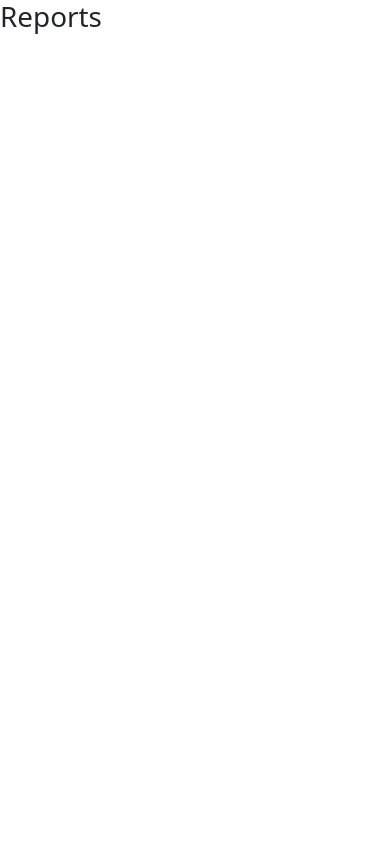
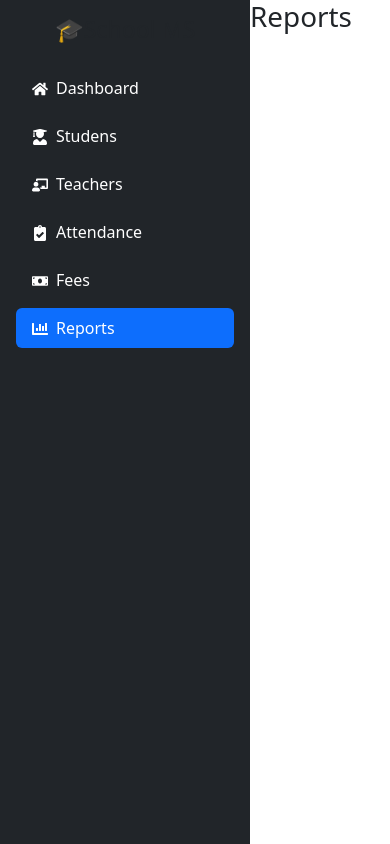
Before and after one commit to soniaamal/school-management-system, a React (Vite) app in the folder frontend/school-management-ui/: page /reports in a window 390 px wide. Built offline with nearby package versions, Linux system fonts and the light colour scheme.

Commit message:
Built responsive sidebar navigation

```diff
--- a/frontend/school-management-ui/src/App.jsx
+++ b/frontend/school-management-ui/src/App.jsx
@@ -1,3 +1,5 @@
+import { Route, Routes } from 'react-router-dom';
+import MainLayout from './layouts/MainLayout';
 import Dashboard from './pages/Dashboard';
 import Students from './pages/Students';
 import Teachers from './pages/Teachers';
@@ -6,20 +8,25 @@ import Fees from './pages/Fees';
 import Reports from './pages/Reports';
 import Login from './pages/Login';
 import NotFound from './pages/NotFound';
-import { Route, Routes } from 'react-router-dom';
 
 function App() {
   return (
     <Routes>
-      <Route path='/' element={<Dashboard />} />
+
       <Route path='/login' element={<Login />} />
+
+      <Route path='/' element={<MainLayout />} >
+      <Route index element={<Dashboard />} />
       <Route path='/students' element={<Students />} />
       <Route path='/teachers' element={<Teachers />} />
       <Route path='/attendance' element={<Attendance />} />
       <Route path='/fees' element={<Fees />} />
       <Route path='/reports' element={<Reports />} />
+      </Route>
       <Route path='**' element={<NotFound />} />
     </Routes>
+
+
   );
 }
 
--- /dev/null
+++ b/frontend/school-management-ui/src/components/Sidebar.jsx
@@ -0,0 +1,77 @@
+import { NavLink } from "react-router-dom";
+
+import {
+    FaHome,
+    FaUserGraduate,
+    FaChalkboardTeacher,
+    FaClipboardCheck,
+    FaMoneyBill,
+    FaChartBar,
+} from "react-icons/fa";
+
+const menuItems = [
+    {
+        name: "Dashboard",
+        path: "/",
+        icon: FaHome,
+    },
+    {
+        name: "Studens",
+        path: "/students",
+        icon: FaUserGraduate,
+    },
+    {
+        name: "Teachers",
+        path: "/teachers",
+        icon: FaChalkboardTeacher,
+    },
+    {
+        name: "Attendance",
+        path: "/attendance",
+        icon: FaClipboardCheck,
+    },
+    {
+        name: "Fees",
+        path: "/fees",
+        icon: FaMoneyBill,
+    },
+    {
+        name: "Reports",
+        path: "/reports",
+        icon: FaChartBar,
+    },
+];
+
+function Sidebar() {
+    return (
+        <div
+            className="bg-dark text-whit vh-100 p-3"
+            style={{ width: "250px" }}
+        >
+            <h3 className="text-center mb-4">🎓School MS</h3>
+
+             <nav className="nav flex-column">
+                {menuItems.map((item) => {
+                    const Icon = item.icon;
+                    return (
+                        <NavLink
+                            key={item.path}
+                            to={item.path}
+                            className={({ isActive }) =>
+                                isActive
+                                    ? "nav-link text-white bg-primary rounded mb-2"
+                                    : "nav-link text-white mb-2"
+                            }
+                        >
+                            <Icon className="me-2" />
+                            {item.name}
+                        </NavLink>
+                    );
+                })}
+
+              </nav>
+        </div>
+  );
+}
+
+export default Sidebar;
--- a/frontend/school-management-ui/src/layouts/MainLayout.jsx
+++ b/frontend/school-management-ui/src/layouts/MainLayout.jsx
@@ -1,8 +1,15 @@
-function MainLayout({ childern }) {
+import { Outlet } from "react-router-dom";
+import Sidebar from "../components/Sidebar";
+
+function MainLayout() {
     return (
-        <div>
-            {childern}
+        <div className="d-flex">
+            <Sidebar />
+
+            <main className="flex-grow-1">
+                <Outlet />
+            </main>
         </div>
-    )
+    );
 }
 export default MainLayout;
```
Also changed, not shown: frontend/school-management-ui/src/components/Slidebar.jsx (deleted).
